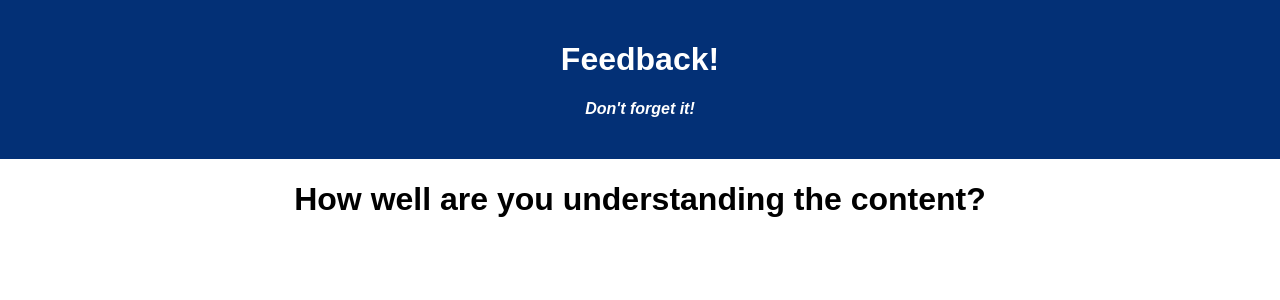
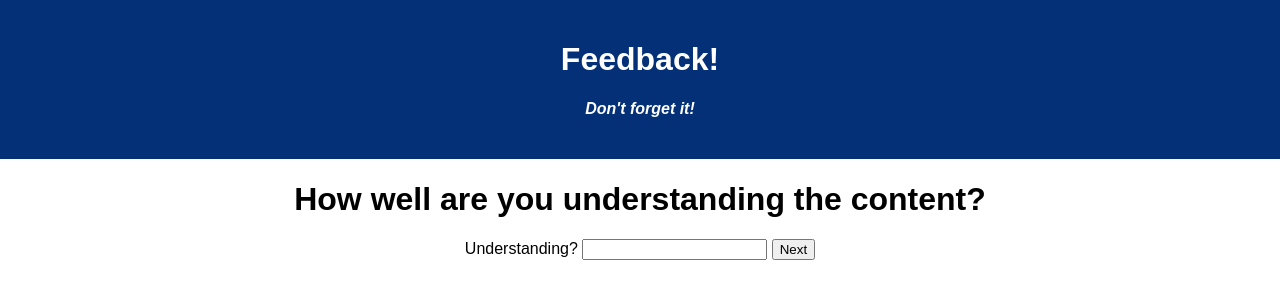
Before and after one commit to kleincentral/weekend-feedback-loop, a React (Create React App) app: page / in a window 1280 px wide. Both pictures are taken after typing "5" into the empty fields and a click on the button "Next". Shown: the top 300 px of the page. Built offline with nearby package versions, Linux system fonts and the light colour scheme.

Commit message:
Added the understanding and support routes with functionality

```diff
--- a/src/components/Feeling/Feeling.jsx
+++ b/src/components/Feeling/Feeling.jsx
@@ -26,12 +26,13 @@ export default function Feeling() {
       <form onSubmit={nextPage}>
         <label htmlFor="feeling">Feeling? </label>
         <input
+          data-testid="input"
           id={"feeling"}
           type={"number"}
           value={feeling}
           onChange={(event) => setFeeling(event.target.value)}
         />{" "}
-        <button>Next</button>
+        <button data-testid="next">Next</button>
       </form>
     </>
   );
--- a/src/components/Support/Support.jsx
+++ b/src/components/Support/Support.jsx
@@ -1,9 +1,39 @@
 import { useState } from "react";
+import { useDispatch } from "react-redux";
+import { useHistory } from "react-router-dom/cjs/react-router-dom.min";
 
 export default function Support() {
+  let [support, setSupport] = useState("");
+
+  const history = useHistory();
+  const dispatch = useDispatch();
+
+  const nextPage = (e) => {
+    e.preventDefault();
+    console.log("Hi");
+
+    dispatch({
+      type: "SET_SUPPORT",
+      payload: support,
+    });
+
+    history.push("/comments");
+  };
+
   return (
     <>
-      <h1>Hi</h1>
+      <h1>How well are you being supported?</h1>
+      <form onSubmit={nextPage}>
+        <label htmlFor="support">Support? </label>
+        <input
+          data-testid="input"
+          id={"support"}
+          type={"number"}
+          value={support}
+          onChange={(event) => setSupport(event.target.value)}
+        />{" "}
+        <button data-testid="next">Next</button>
+      </form>
     </>
   );
 }
--- a/src/components/Understanding/Understanding.jsx
+++ b/src/components/Understanding/Understanding.jsx
@@ -1,7 +1,39 @@
+import { useState } from "react";
+import { useDispatch } from "react-redux";
+import { useHistory } from "react-router-dom/cjs/react-router-dom.min";
+
 export default function Understanding() {
+  let [understanding, setUnderstanding] = useState("");
+
+  const history = useHistory();
+  const dispatch = useDispatch();
+
+  const nextPage = (e) => {
+    e.preventDefault();
+    console.log("Hi");
+
+    dispatch({
+      type: "SET_UNDERSTANDING",
+      payload: understanding,
+    });
+
+    history.push("/support");
+  };
+
   return (
     <>
       <h1>How well are you understanding the content?</h1>
+      <form onSubmit={nextPage}>
+        <label htmlFor="understanding">Understanding? </label>
+        <input
+          data-testid="input"
+          id={"understanding"}
+          type={"number"}
+          value={understanding}
+          onChange={(event) => setUnderstanding(event.target.value)}
+        />{" "}
+        <button data-testid="next">Next</button>
+      </form>
     </>
   );
 }
```
